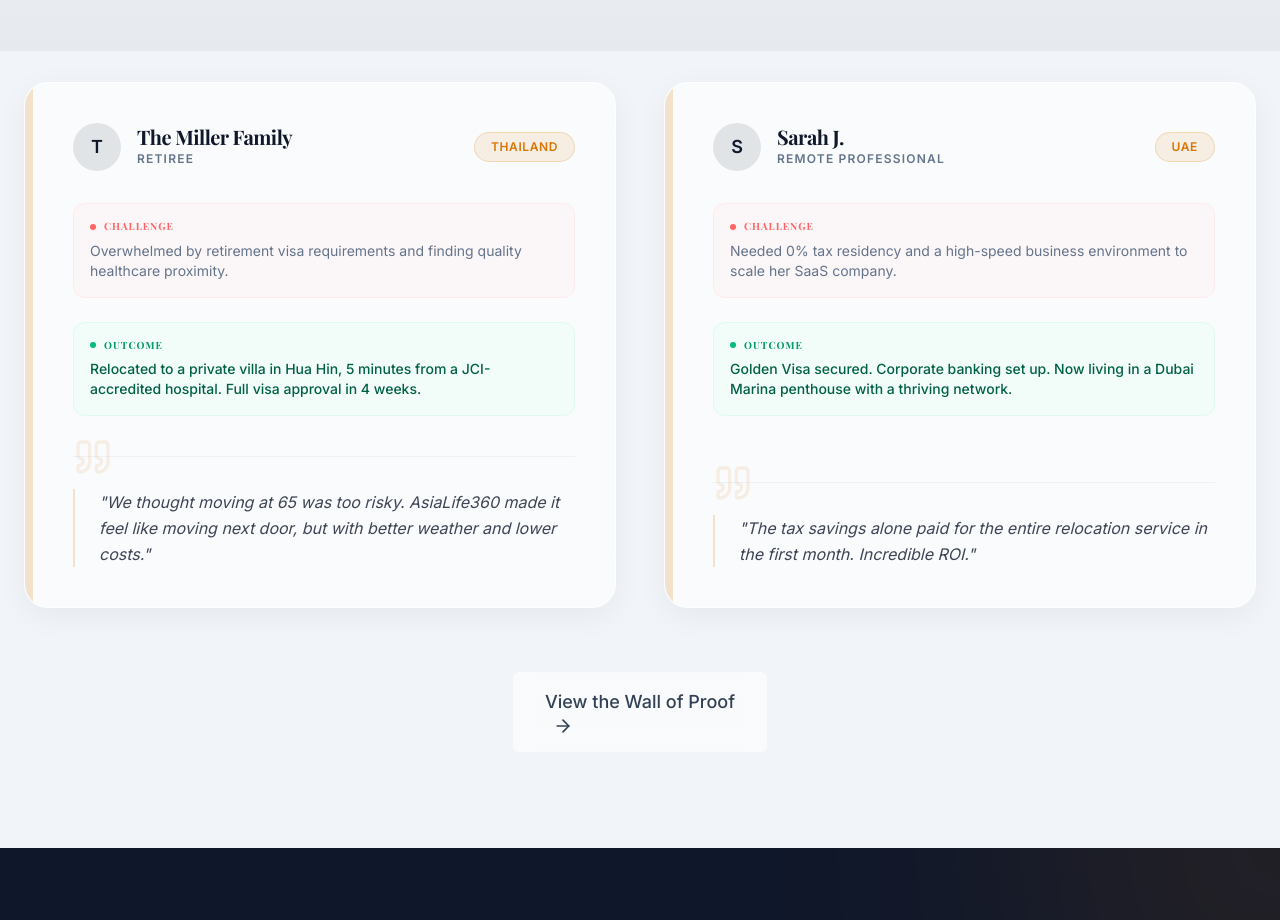
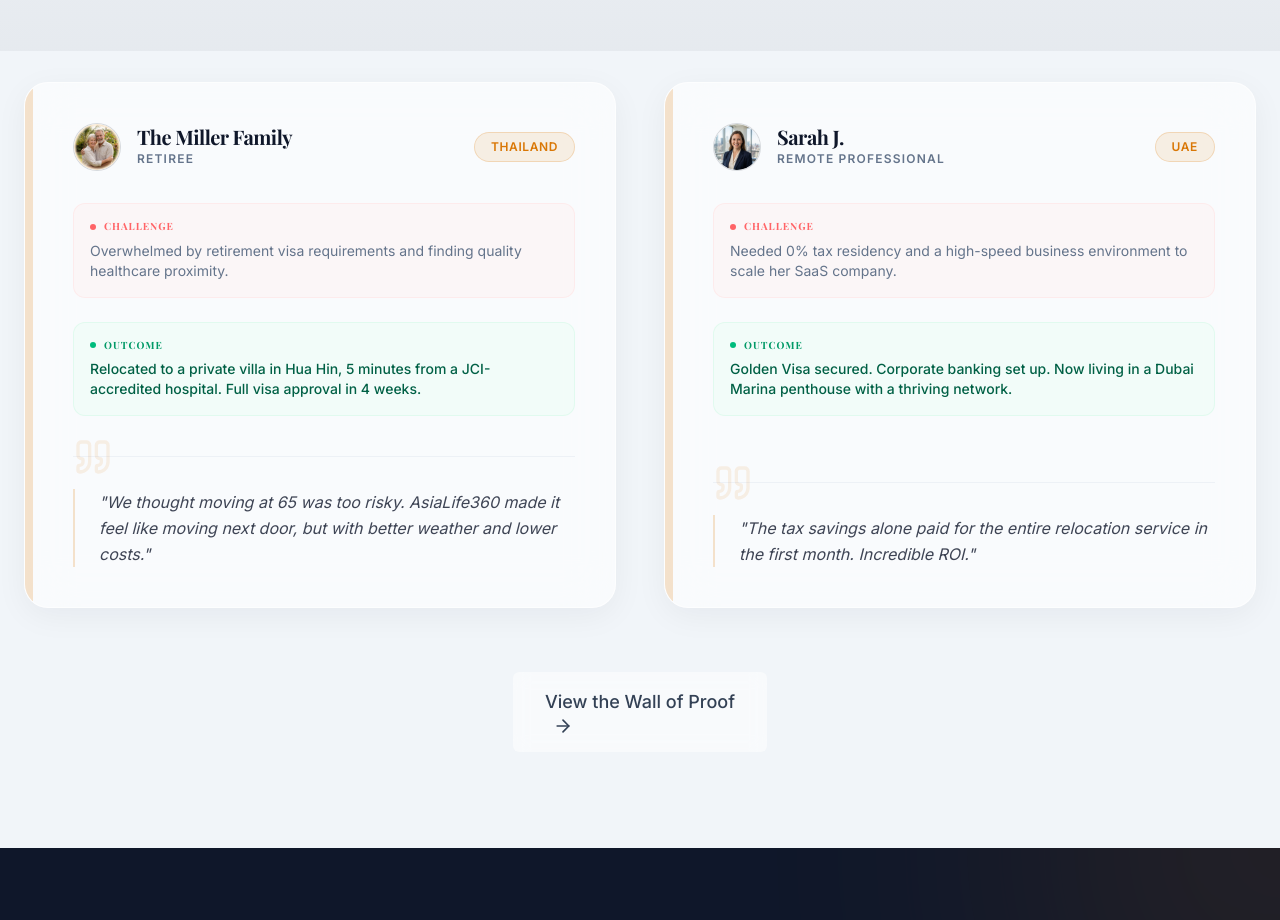
Before and after one commit to cuygur/asialife360, a React (Vite) app: page / in a window 1280 px wide. Shown: the part 5521-6441 px from the top of the page. Built offline with nearby package versions, Linux system fonts and the light colour scheme.

Commit message:
customer photos

```diff
--- a/src/components/home/CaseStudies.tsx
+++ b/src/components/home/CaseStudies.tsx
@@ -3,12 +3,15 @@ import { motion } from "framer-motion";
 import { Quote, ArrowRight } from "lucide-react";
 import { Link } from "react-router-dom";
 import { Button } from "../common/Button";
+import millerFamilyImg from "../../assets/testimonials/miller-family.png";
+import sarahJImg from "../../assets/testimonials/sarah-j.png";
 
 const caseStudies = [
   {
     name: "The Miller Family",
     type: "Retiree",
     destination: "Thailand",
+    image: millerFamilyImg,
     challenge:
       "Overwhelmed by retirement visa requirements and finding quality healthcare proximity.",
     outcome:
@@ -20,6 +23,7 @@ const caseStudies = [
     name: "Sarah J.",
     type: "Remote Professional",
     destination: "UAE",
+    image: sarahJImg,
     challenge:
       "Needed 0% tax residency and a high-speed business environment to scale her SaaS company.",
     outcome:
@@ -63,8 +67,12 @@ export const CaseStudies: React.FC = () => {
 
               <div className="flex justify-between items-center mb-8">
                 <div className="flex items-center gap-4">
-                  <div className="w-12 h-12 rounded-full bg-primary/10 flex items-center justify-center text-primary font-bold text-lg">
-                    {study.name.charAt(0)}
+                  <div className="w-12 h-12 rounded-full overflow-hidden border border-primary/10 bg-primary/5">
+                    <img
+                      src={study.image}
+                      alt={study.name}
+                      className="w-full h-full object-cover"
+                    />
                   </div>
                   <div>
                     <h3 className="text-xl font-bold text-primary leading-none mb-1">
```
Also changed, not shown: src/assets/testimonials/miller-family.png (added), src/assets/testimonials/sarah-j.png (added).
